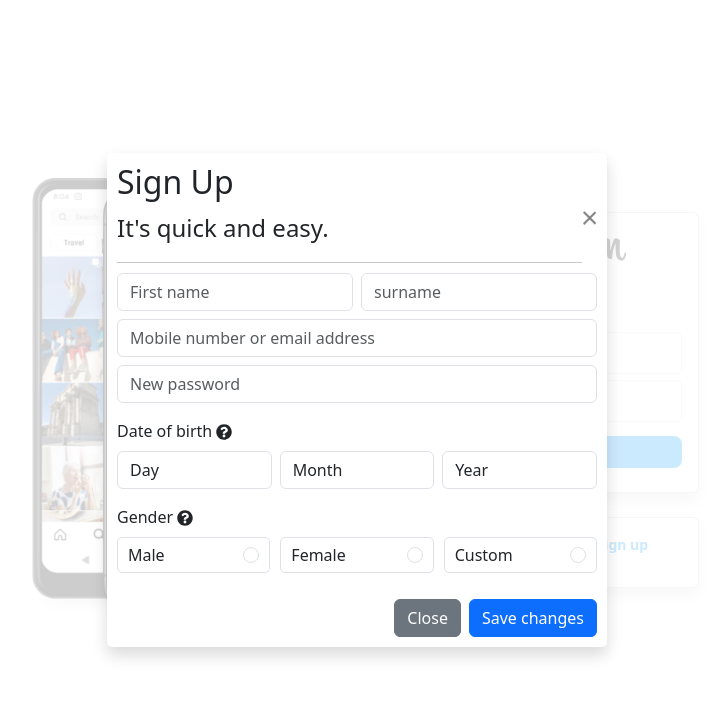
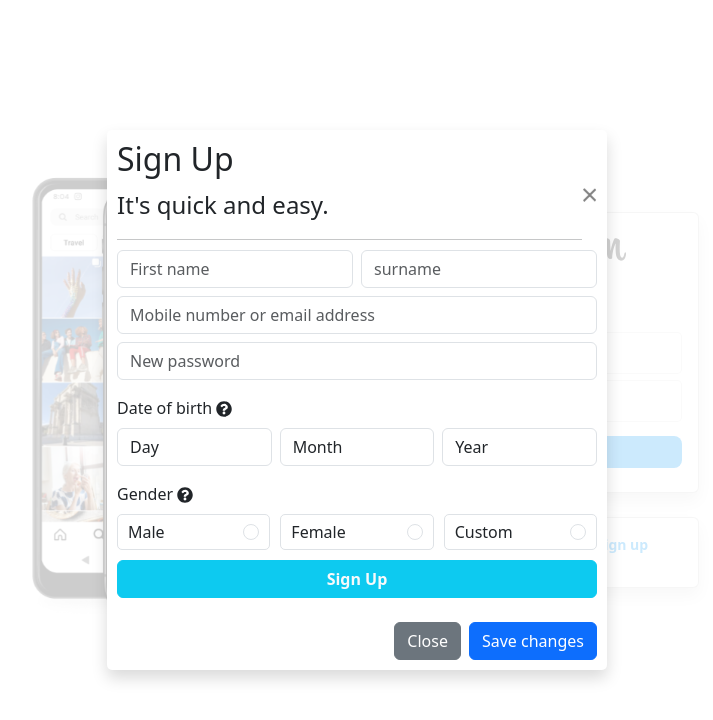
Before and after one commit to developershohan/facebookProject, a React (Vite) app: page / in a window 1280 px wide. Both pictures are taken after a click on the element "Sign up". Shown: the top 720 px of the page, without its empty margins (283-996 px from the left). Built offline with nearby package versions, Linux system fonts and the light colour scheme.

Commit message:
toastify added

```diff
--- a/src/App.jsx
+++ b/src/App.jsx
@@ -1,3 +1,5 @@
+
+import { ToastContainer } from 'react-toastify';
 
 import './App.scss'
 import Meta from './assets/components/meta/Meta'
@@ -6,7 +8,20 @@ const App = () => {
   return (
     <div>
 
+
       <Meta title="Intagram"/>
+      <ToastContainer
+position="top-center"
+autoClose={3000}
+hideProgressBar={false}
+newestOnTop={false}
+closeOnClick
+rtl={false}
+pauseOnFocusLoss
+draggable
+pauseOnHover
+theme="light"
+/>
       <Auth/>
 
 
--- a/src/components/SignUpForm/SignUpForm.jsx
+++ b/src/components/SignUpForm/SignUpForm.jsx
@@ -3,11 +3,13 @@ import { useState } from "react";
 import { Day, Month, Year } from "../../faker/dmy/Dmy";
 import "./SignUpForm.scss"
 import { FaQuestionCircle } from "react-icons/fa";
+import { createToast } from "../../helper/helpers";
+
 
 
 const SignUpForm = () => {
 
-    const [gender, setGender] = useState(" ")
+
     const [input, setInput] = useState({
         firstName: "",
         surName: "",
@@ -29,9 +31,20 @@ const SignUpForm = () => {
 
     }
 
+    const handleUserReg = (e) => {
+        e.preventDefault()
+        if (!input.firstName || !input.surName || !input.email || !input.password ) {
+            createToast("Please enter")
+        }
+        else {
+            createToast("Registered","success")
+        }
+
+    }
+
     return (
         <div>
-            <form action="" method="post" className='d-flex flex-column gap-2 '>
+            <form onSubmit={handleUserReg} action="" method="post" className='d-flex flex-column gap-2 '>
                 <div className="form-group h-form d-flex gap-2">
                     <input type="text" className="form-control" placeholder="First name" name="firstName" value={input.firstName} onChange={handleInputChange} />
                     <input type="text" className="form-control" placeholder="surname" name="surName" value={input.surName} onChange={handleInputChange} />
@@ -58,8 +71,6 @@ const SignUpForm = () => {
                                 {Month?.map((item, index) =>
                                     <option value={item} key={index} selected={new Date().getMonth() == index}>{item}</option>
                                 )}
-
-
                             </select>
                             <select className="form-control" name="year" value={input.year} onChange={handleInputChange}>
                                 <option>Year</option>
@@ -98,6 +109,7 @@ const SignUpForm = () => {
 
                     </div>
                 </div>
+               <button type="submit" className="btn btn-info text-light fw-bold">Sign Up</button>
             </form>
         </div>
     )
--- /dev/null
+++ b/src/helper/helpers.jsx
@@ -0,0 +1,5 @@
+import { toast } from 'react-toastify';
+
+export const createToast = (msg, type = "error") => {
+    return toast[type](msg)
+}
--- a/src/main.jsx
+++ b/src/main.jsx
@@ -1,7 +1,9 @@
-import React from 'react'
+
 import ReactDOM from 'react-dom/client'
 import "../node_modules/bootstrap/dist/css/bootstrap.min.css"
+import 'react-toastify/dist/ReactToastify.css';
 import App from './App.jsx'
+
 import './index.scss'
 
 ReactDOM.createRoot(document.getElementById('root')).render(
```
